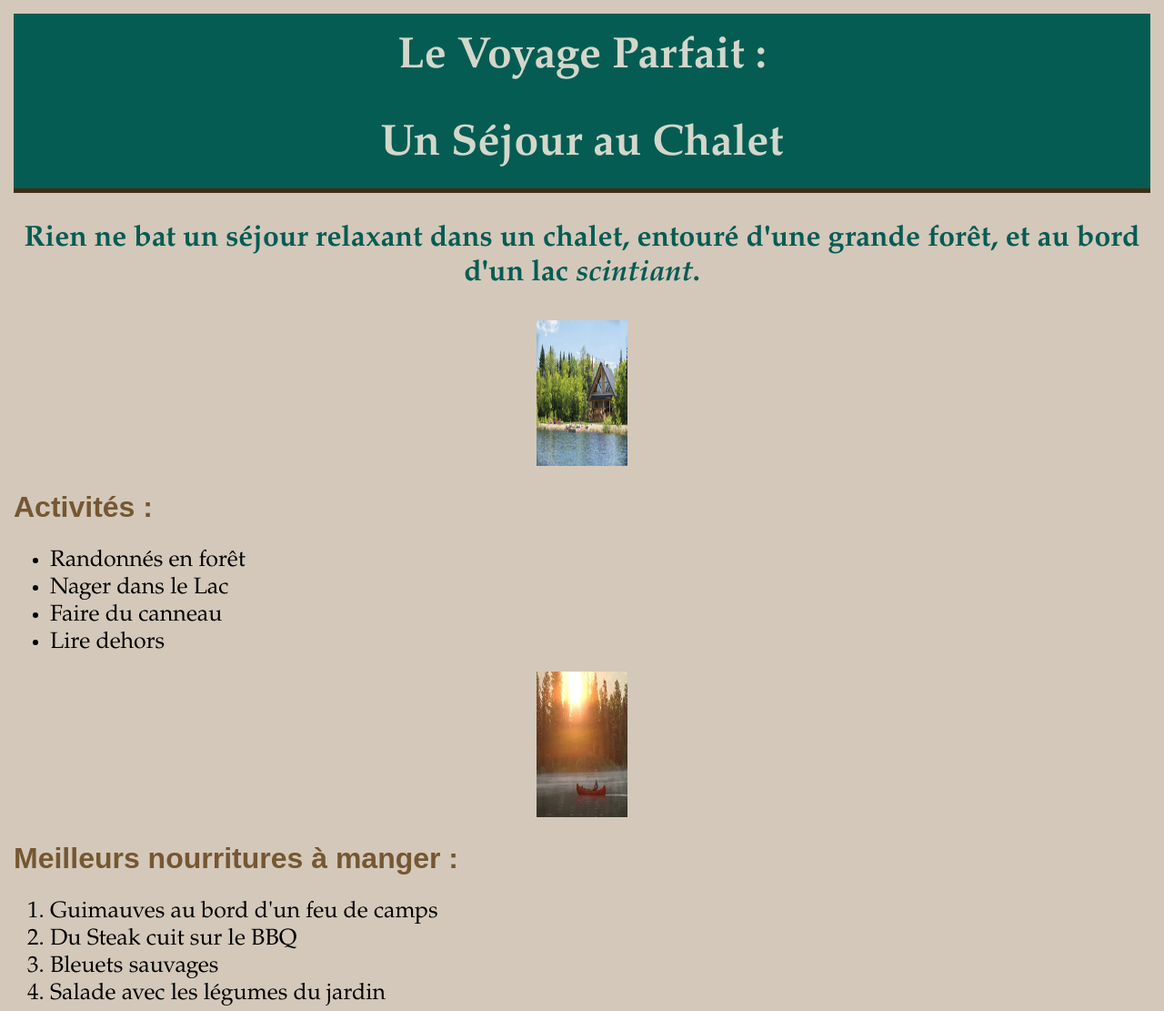
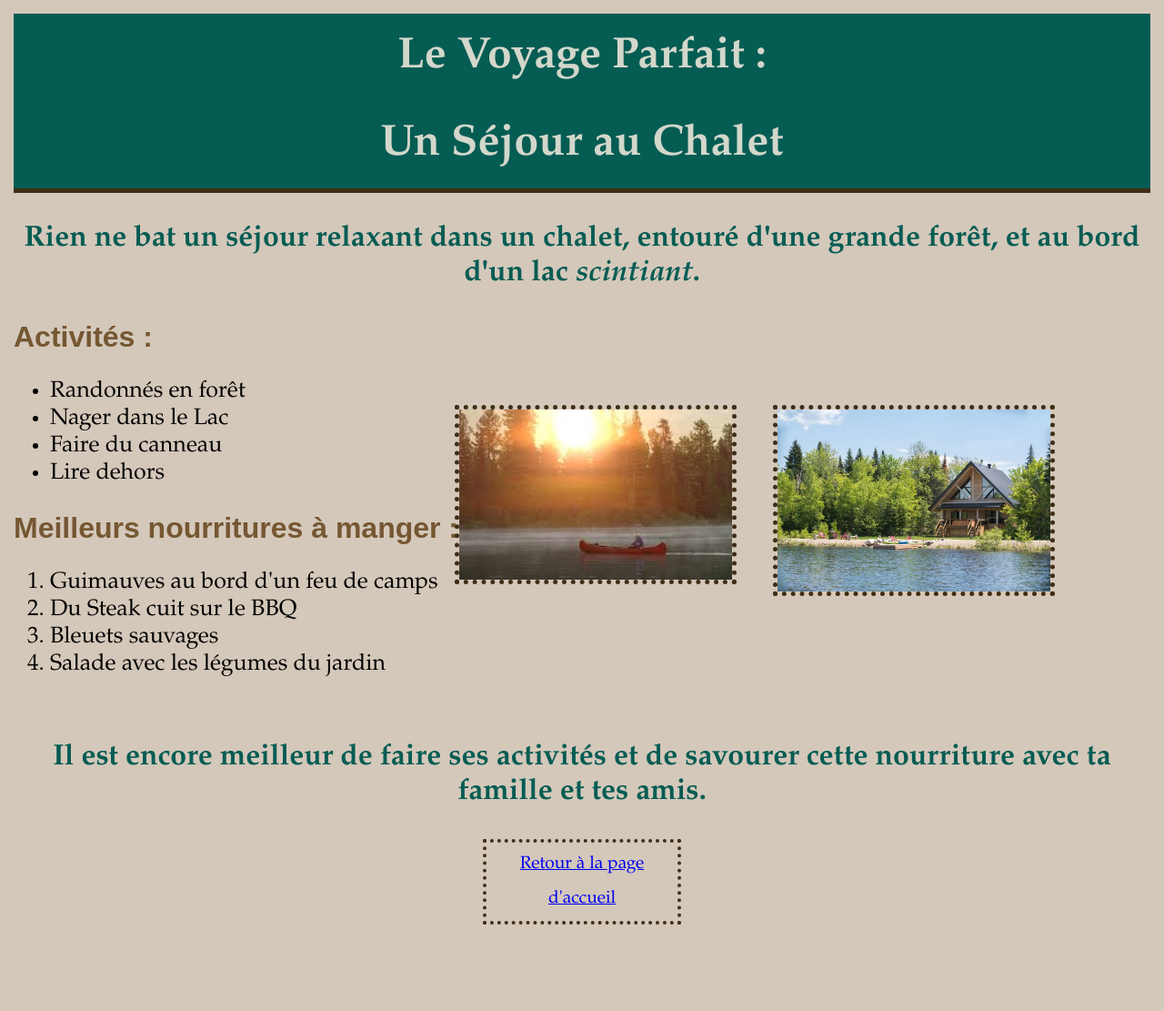
Before and after one commit to chasop16/.github.io, a plain HTML site: page voyage.html in a window 1280 px wide. Shown: the top 1111 px of the page at 91% size. After the commit the page ends 1031 px from the top, so only its background shows below. Drawn offline with Linux system fonts and the light colour scheme.

Commit message:
CSS Voyage

```diff
--- a/voyage.html
+++ b/voyage.html
@@ -6,33 +6,48 @@
         <link rel="stylesheet" href="styles.css">
         <style>
           .img-chalet {display: block;
-                       margin-left: auto;
-                       margin-right: auto;
-                       width: 100px; font-family: sans-serif;
-                       background-color: rgb(209, 179, 146);}
+                       width: 300px;
+                       height: auto;
+                       margin: 20px;
+                      border: dotted 5px rgb(64, 45, 22);}
+          #img-voyage {margin: 10px;
+                       padding: 10px;
+                       width: 240px;}
+          #img-chalet {position: absolute;
+                       top: 425px;
+                       right: 100px}
+          #img-cannau {position: absolute;
+                       top: 425px;
+                       right: 450px}
+
         </style>
     </head>
     <body>
       <h1>Le Voyage Parfait :<br> Un Séjour au Chalet</h1>
         <p id="intro-concl">Rien ne bat un séjour relaxant dans un chalet, entouré d'une grande forêt, et au bord d'un lac <em>scintiant</em>.</p>
-        <img src="images/chalet.jpeg" height="160" class="img-chalet">
-        <!--Source image :https://www.quebec-cite.com/fr/hebergement-quebec/chalets-a-louer-->
-        <h2 class="corps">Activités :</h2>
-        <ul class="corps">
+        <div id="info-voyage">
+          <h2>Activités :</h2>
+            <ul>
               <li>Randonnés en forêt</li>
               <li>Nager dans le Lac</li>
               <li>Faire du canneau</li>
               <li>Lire dehors</li>
             </ul>
-        <img src="images/cannau.jpeg" height="160" class="img-chalet">
-        <!--Source image: https://www.northeasternontario.com/french-river-canoing/-->
-        <h2 class="corps">Meilleurs nourritures à manger :</h2>
-         <ol class="corps">
+          <h2>Meilleurs nourritures à manger :</h2>
+
+         <ol>
              <li>Guimauves au bord d'un feu de camps</li>
              <li>Du Steak cuit sur le BBQ</li>
              <li>Bleuets sauvages</li>
              <li>Salade avec les légumes du jardin</li>
          </ol>
+        </div>
+        <div id="img-voyage">
+          <img src="images/chalet.jpeg" height="160" class="img-chalet" id="img-chalet">
+          <!--Source image :https://www.quebec-cite.com/fr/hebergement-quebec/chalets-a-louer-->
+          <img src="images/cannau.jpeg" height="160" class="img-chalet" id="img-cannau">
+          <!--Source image: https://www.northeasternontario.com/french-river-canoing/-->
+        </div>
     <p id="intro-concl">Il est encore meilleur de faire ses activités et de savourer cette nourriture avec ta famille <strong>et</strong> tes amis.</p>
     <p id="retour"><a href="index.html">Retour à la page d'accueil</a></p>
     </body>
```
Lines whose indentation alone changed are shown as unchanged.
